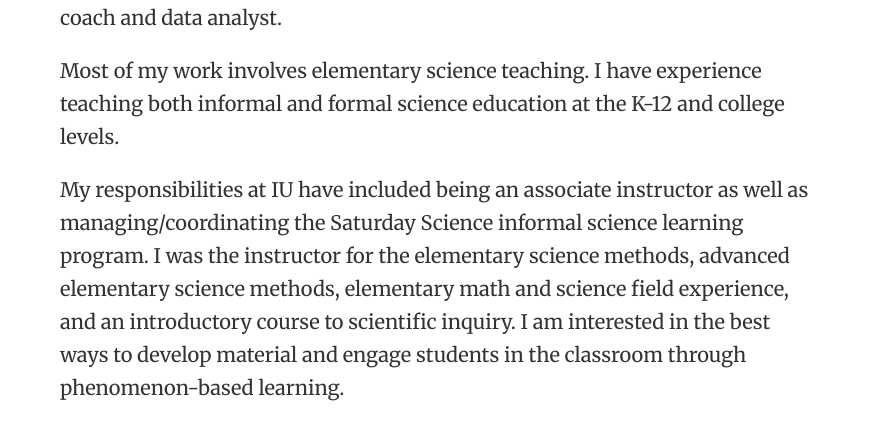
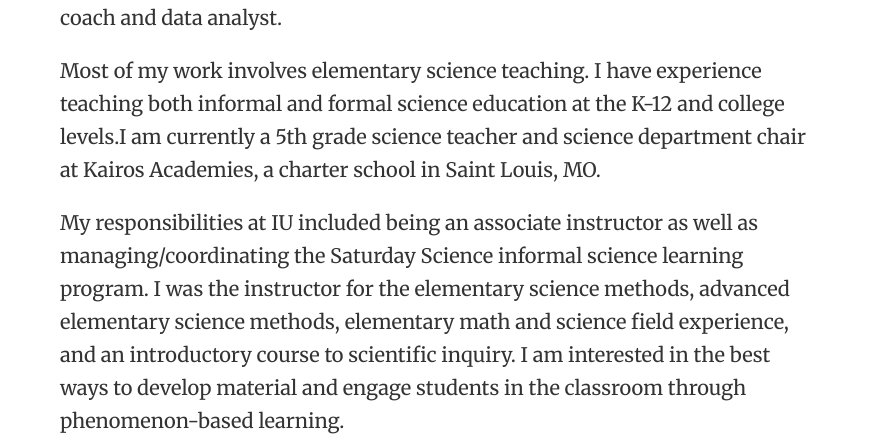
Before and after one commit to ajgerber94/ajgerber94.github.io, a plain HTML site: page index.html in a window 1280 px wide. Shown: the part 358-800 px from the top of the page, 400-1280 px from the left. Drawn offline with nearby package versions, Linux system fonts and the light colour scheme; some icons are missing.

Commit message:
Update index.html

```diff
--- a/index.html
+++ b/index.html
@@ -204,9 +204,9 @@
 
 <p>I am a research assistant on a project titled <a href="http://reptalproject.org/" > Representations for Teachers as Learners (RepTaL) </a>. This a multi-year, cross-site project where I serve as a coach and data analyst.</p>
 
-<p>Most of my work involves elementary science teaching. I have experience teaching both informal and formal science education at the K-12 and college levels.</p>
+<p>Most of my work involves elementary science teaching. I have experience teaching both informal and formal science education at the K-12 and college levels.I am currently a 5th grade science teacher and science department chair at Kairos Academies, a charter school in Saint Louis, MO.</p>
 
-<p>My responsibilities at IU have included being an associate instructor as well as managing/coordinating the Saturday Science informal science learning program. I was the instructor for the elementary science methods, advanced elementary science methods, elementary math and science field experience, and an introductory course to scientific inquiry. I am interested in the best ways to develop material and engage students in the classroom through phenomenon-based learning.</p>
+<p>My responsibilities at IU included being an associate instructor as well as managing/coordinating the Saturday Science informal science learning program. I was the instructor for the elementary science methods, advanced elementary science methods, elementary math and science field experience, and an introductory course to scientific inquiry. I am interested in the best ways to develop material and engage students in the classroom through phenomenon-based learning.</p>
 
 
     <div class="row">
```
